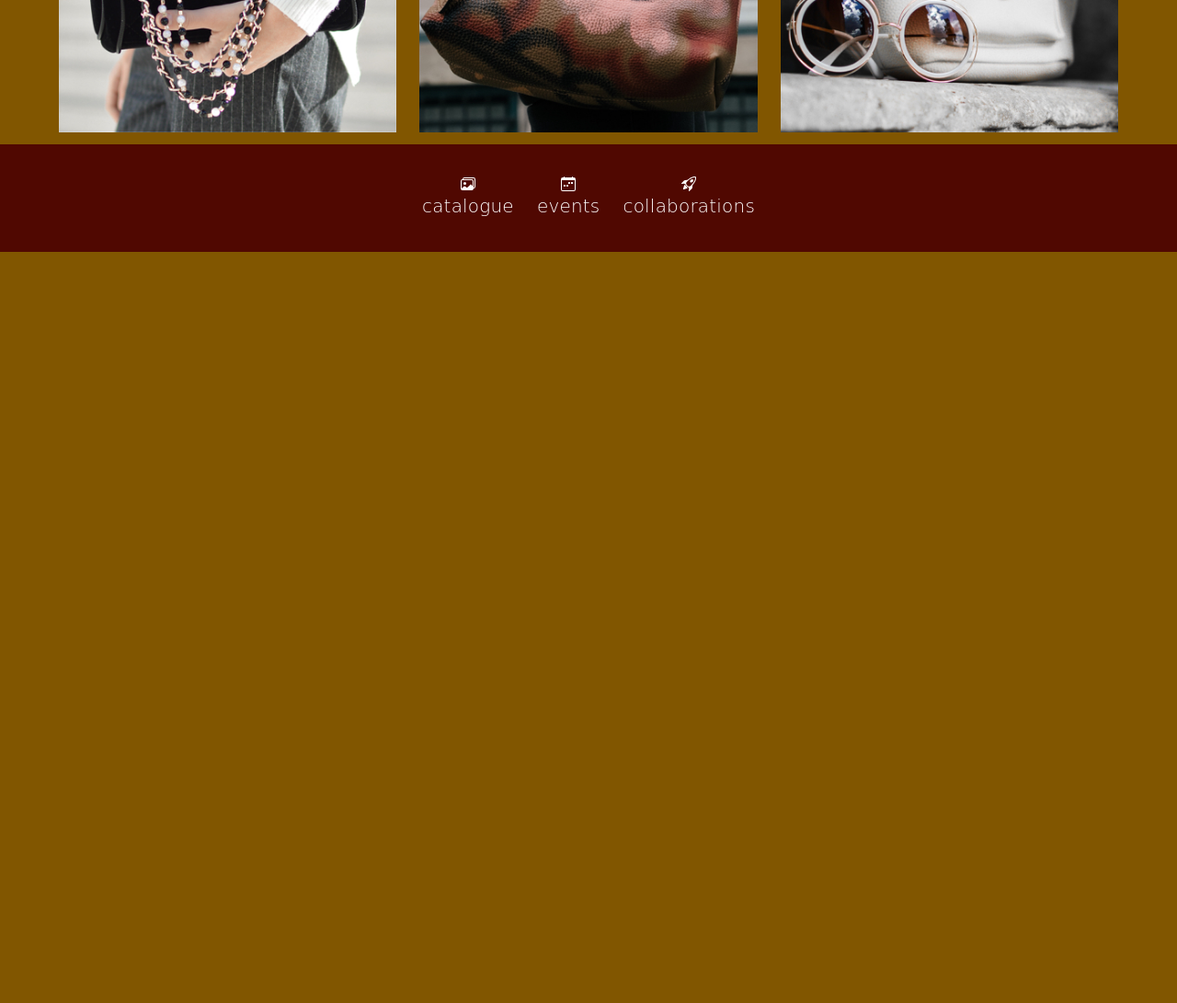
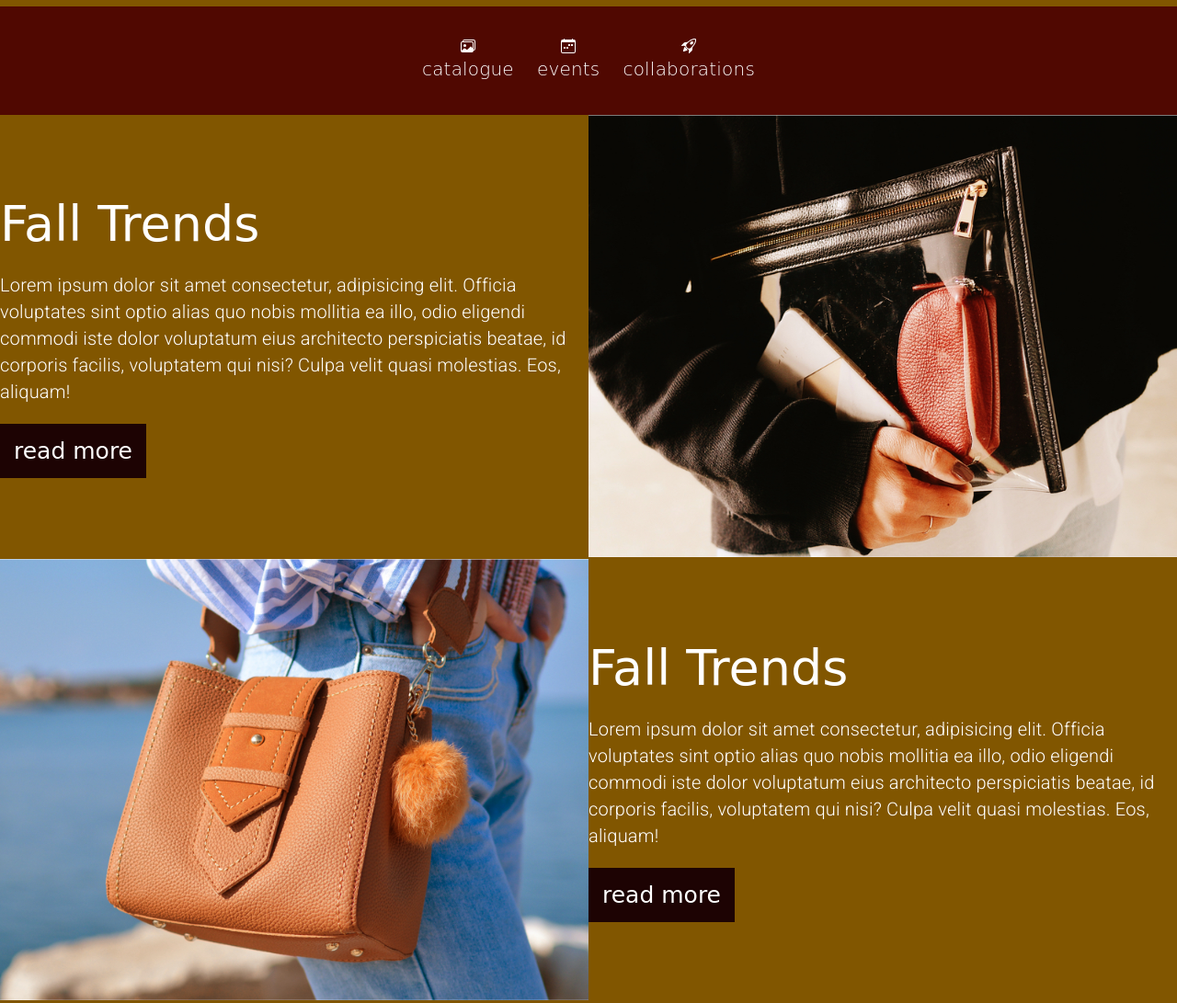
Before and after one commit to johnmal-dev/juno-assignment1, a plain HTML site: page index.html in a window 1280 px wide. Shown: the part 1526-2617 px from the top of the page at 92% size. Before the commit the page ends 1800 px from the top, so only its background shows below. Drawn offline with Linux system fonts and the light colour scheme; a web font is replaced by a local one.

Commit message:
create and style trends section

```diff
--- a/index.html
+++ b/index.html
@@ -199,5 +199,45 @@
         </ul>
       </div>
     </section>
+    <div class="trends">
+      <div class="trend">
+        <div class="img-container">
+          <img
+            src="./assets/right-photo.jpg"
+            alt=""
+          />
+        </div>
+        <div class="text-container">
+          <h2>Fall Trends</h2>
+          <p>
+            Lorem ipsum dolor sit amet consectetur, adipisicing elit. Officia
+            voluptates sint optio alias quo nobis mollitia ea illo, odio
+            eligendi commodi iste dolor voluptatum eius architecto perspiciatis
+            beatae, id corporis facilis, voluptatem qui nisi? Culpa velit quasi
+            molestias. Eos, aliquam!
+          </p>
+          <button>read more</button>
+        </div>
+      </div>
+      <div class="trend">
+        <div class="img-container">
+          <img
+            src="./assets/left-photo.jpg"
+            alt=""
+          />
+        </div>
+        <div class="text-container">
+          <h2>Fall Trends</h2>
+          <p>
+            Lorem ipsum dolor sit amet consectetur, adipisicing elit. Officia
+            voluptates sint optio alias quo nobis mollitia ea illo, odio
+            eligendi commodi iste dolor voluptatum eius architecto perspiciatis
+            beatae, id corporis facilis, voluptatem qui nisi? Culpa velit quasi
+            molestias. Eos, aliquam!
+          </p>
+          <button>read more</button>
+        </div>
+      </div>
+    </div>
   </body>
 </html>
--- a/styles/sass/partials/_globals.scss
+++ b/styles/sass/partials/_globals.scss
@@ -32,6 +32,7 @@ img {
 
 button {
   background-color: $darkBrown;
+  color: $white;
   border: none;
   padding: 15px;
 }
--- a/styles/sass/partials/_header.scss
+++ b/styles/sass/partials/_header.scss
@@ -23,10 +23,6 @@ header {
   }
 }
 
-h1 {
-  margin: 0;
-}
-
 @media (max-width: 768px) {
   header {
     .container {
--- a/styles/sass/partials/_headings.scss
+++ b/styles/sass/partials/_headings.scss
@@ -4,6 +4,10 @@
   font-family: $fontFamily;
   font-weight: $fontWeight;
   font-size: $fontSize;
+}
+
+h1, h2, h3 {
+  margin: 0;
 }
 
 h1 {
--- /dev/null
+++ b/styles/sass/partials/_trends.scss
@@ -0,0 +1,29 @@
+.trends {
+  .trend {
+    display: flex;
+    align-items: center;
+    &:first-of-type {
+      flex-direction: row-reverse;
+    }
+    .text-container,
+    .img-container {
+      flex: 1;
+    }
+  }
+}
+
+@media (max-width: 768px) {
+  .trends {
+    .trend {
+      flex-direction: column;
+      text-align: center;
+      padding-bottom: 25px;
+      &:first-of-type {
+        flex-direction: column;
+      }
+      .text-container {
+        padding: 25px 15px 0 15px;
+      }
+    }
+  }
+}
--- a/styles/sass/styles.scss
+++ b/styles/sass/styles.scss
@@ -6,3 +6,4 @@
 @use 'partials/cta';
 @use 'partials/gallery';
 @use 'partials/links';
+@use 'partials/trends';
```
Also changed, not shown: styles/styles.css.
